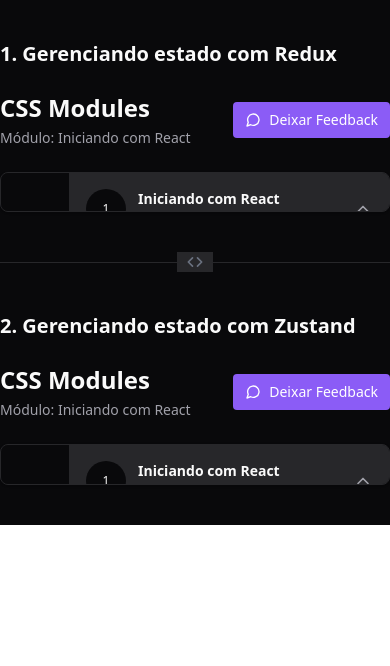
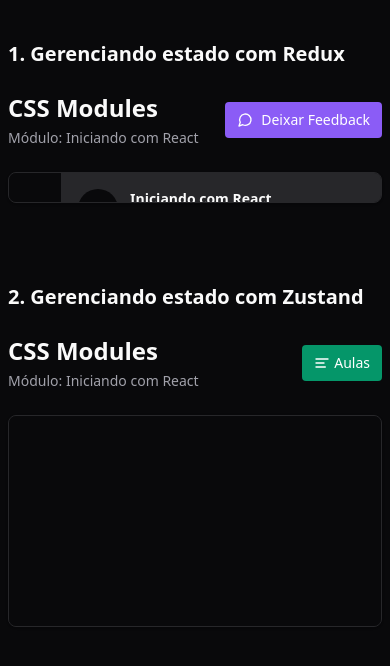
Before and after one commit to wsasouza/redux-zustand-tests, a React (Vite) app: page / in a window 390 px wide. Shown: the top 666 px of the page. Built offline with nearby package versions, Linux system fonts and the light colour scheme; data requests are answered from the project's data file.

Commit message:
Feat: responsividade bloco zustand

```diff
--- a/src/App.tsx
+++ b/src/App.tsx
@@ -3,32 +3,15 @@ import { Provider as ReduxProvider } from 'react-redux'
 import { store } from './store-redux'
 import { PlayerPageWithRedux } from './pages/PlayerRedux'
 import { PlayerPageWithZustand } from './pages/PlayerZustand'
-import { ChevronsLeftRight } from 'lucide-react'
 
 export function App() {
   return (
-    <div className="h-full flex flex-col">
-      <div>
-        <ReduxProvider store={store}>
-          <PlayerPageWithRedux />
-        </ReduxProvider>
-      </div>
-      <div className="relative">
-        <div className="absolute inset-0 flex items-center" aria-hidden="true">
-          <div className="w-full border-t border-zinc-800 z-10" />
-        </div>
-        <div className="relative flex justify-center bg-zinc-950">
-          <span className="bg-zinc-800 px-2 text-zinc-200 z-20">
-            <ChevronsLeftRight
-              className="h-5 w-5 text-gray-500"
-              aria-hidden="true"
-            />
-          </span>
-        </div>
-      </div>
-      <div>
-        <PlayerPageWithZustand />
-      </div>
+    <div className="min-h-screen flex flex-col px-2 bg-zinc-950">
+      <ReduxProvider store={store}>
+        <PlayerPageWithRedux />
+      </ReduxProvider>
+
+      <PlayerPageWithZustand />
     </div>
   )
 }
--- /dev/null
+++ b/src/components/ModulesContainer.tsx
@@ -0,0 +1,94 @@
+import { Fragment } from 'react'
+import { Dialog, Transition } from '@headlessui/react'
+import { X } from 'lucide-react'
+
+import { Course } from '../store-zustand'
+import { Module } from './components-zustand/Module'
+
+interface ModulesContainerProps {
+  tech: string
+  course: Course
+  isOpen: boolean
+  closeSlide: () => void
+}
+
+export function ModulesContainer({
+  tech,
+  course,
+  isOpen,
+  closeSlide,
+}: ModulesContainerProps) {
+  return (
+    <Transition.Root show={isOpen} as={Fragment}>
+      <Dialog as="div" className="z-10" onClose={closeSlide}>
+        <Transition.Child
+          as={Fragment}
+          enter="ease-in-out duration-500"
+          enterFrom="opacity-0"
+          enterTo="opacity-100"
+          leave="ease-in-out duration-500"
+          leaveFrom="opacity-100"
+          leaveTo="opacity-0"
+        >
+          <div className="fixed inset-0 bg-zinc-950 bg-opacity-50 transition-opacity" />
+        </Transition.Child>
+
+        <div className="fixed inset-0 overflow-hidden">
+          <div className="absolute inset-0 overflow-hidden">
+            <div className="pointer-events-none fixed inset-y-0 right-0 flex max-w-full pl-10">
+              <Transition.Child
+                as={Fragment}
+                enter="transform transition ease-in-out duration-500 sm:duration-700"
+                enterFrom="translate-x-full"
+                enterTo="translate-x-0"
+                leave="transform transition ease-in-out duration-500 sm:duration-700"
+                leaveFrom="translate-x-0"
+                leaveTo="translate-x-full"
+              >
+                <Dialog.Panel className="pointer-events-auto w-screen max-w-md">
+                  <div className="flex h-full flex-col overflow-y-scroll bg-zinc-900 py-6">
+                    <div className="mb-8 border-b-2 border-emerald-600 px-0 pb-2 sm:px-0">
+                      <div className="flex items-center justify-between px-4">
+                        <Dialog.Title className="text-xl font-medium leading-6 text-zinc-200 ">
+                          {tech}
+                        </Dialog.Title>
+                        <div className="ml-3 flex h-5 items-center">
+                          <button
+                            type="button"
+                            className="rounded-lg bg-zinc-900 p-1 text-accent hover:bg-zinc-800 group"
+                            onClick={closeSlide}
+                          >
+                            <span className="sr-only">Close panel</span>
+                            <X
+                              className="h-6 w-6 text-zinc-300 group-hover:text-white"
+                              aria-hidden="true"
+                            />
+                          </button>
+                        </div>
+                      </div>
+                    </div>
+                    <div className="relative mt-4 flex-1 ">
+                      <aside className="divide-y-2 divide-zinc-900 overflow-y-scroll border-l border-zinc-800 bg-zinc-900 scrollbar-thin scrollbar-track-zinc-950 scrollbar-thumb-violet-500">
+                        {course &&
+                          course.modules.map((module, index) => {
+                            return (
+                              <Module
+                                key={module.id}
+                                moduleIndex={index}
+                                title={module.title}
+                                amountOfLessons={module.lessons.length}
+                              />
+                            )
+                          })}
+                      </aside>
+                    </div>
+                  </div>
+                </Dialog.Panel>
+              </Transition.Child>
+            </div>
+          </div>
+        </div>
+      </Dialog>
+    </Transition.Root>
+  )
+}
--- a/src/components/SkeletonModule.tsx
+++ /dev/null
@@ -1,46 +0,0 @@
-function Module() {
-  return (
-    <div className="rounded-md p-4 bg-zinc-800 max-w-sm w-full mx-auto">
-      <div className="animate-pulse flex space-x-4">
-        <div className="rounded-full bg-zinc-700 h-10 w-10"></div>
-        <div className="flex-1 space-y-6 py-1">
-          <div className="h-2 bg-zinc-700 rounded"></div>
-          <div className="space-y-3">
-            <div className="h-2 w-1/5 bg-zinc-700 rounded"></div>
-          </div>
-        </div>
-      </div>
-    </div>
-  )
-}
-
-function Lesson() {
-  return (
-    <div className="rounded-md px-4 py-3 max-w-sm w-full mx-auto">
-      <div className="animate-pulse flex space-x-4">
-        <div className="flex-1 space-y-4 py-1">
-          <div className="grid grid-cols-6 gap-4">
-            <div className="h-2 bg-zinc-700 rounded col-span-1"></div>
-            <div className="h-2 bg-zinc-700 rounded col-span-4"></div>
-            <div className="h-2 bg-zinc-700 rounded col-span-1"></div>
-          </div>
-        </div>
-      </div>
-    </div>
-  )
-}
-
-export function SkeletonModule() {
-  return (
-    <>
-      <Module />
-      <Lesson />
-      <Lesson />
-      <Lesson />
-      <Lesson />
-      <Lesson />
-      <Lesson />
-      <Module />
-    </>
-  )
-}
--- a/src/components/components-zustand/Lesson.tsx
+++ b/src/components/components-zustand/Lesson.tsx
@@ -1,4 +1,4 @@
-import { PlayCircle, Video } from 'lucide-react'
+import { FileVideo, Play } from 'lucide-react'
 
 interface LessonProps {
   title: string
@@ -22,9 +22,9 @@ export function Lesson({
       className="flex items-center gap-3 text-sm text-zinc-400 data-[active=true]:text-emerald-500 enabled:hover:text-zinc-100"
     >
       {isCurrent ? (
-        <PlayCircle className="h-4 w-4 text-emerald-500" />
+        <Play className="h-6 w-6 text-emerald-500" />
       ) : (
-        <Video className="h-4 w-4 text-zinc-500" />
+        <FileVideo className="h-6 w-6 text-zinc-500" />
       )}
       <span>{title}</span>
       <span className="ml-auto font-mono text-xs text-zinc-500">
--- a/src/components/components-zustand/Module.tsx
+++ b/src/components/components-zustand/Module.tsx
@@ -14,7 +14,7 @@ export function Module({ moduleIndex, title, amountOfLessons }: ModuleProps) {
   const { currentModuleIndex, currentLessonIndex, play, lessons } = useStore(
     (store) => {
       return {
-        currentModuleIndex: store.currentLessonIndex,
+        currentModuleIndex: store.currentModuleIndex,
         currentLessonIndex: store.currentLessonIndex,
         play: store.play,
         lessons: store.course?.modules[moduleIndex].lessons,
@@ -25,12 +25,12 @@ export function Module({ moduleIndex, title, amountOfLessons }: ModuleProps) {
   return (
     <Collapsible.Root className="group" defaultOpen={moduleIndex === 0}>
       <Collapsible.Trigger className="flex w-full items-center gap-3 bg-zinc-800 p-4">
-        <span className="flex h-10 w-10 items-center justify-center rounded-full bg-zinc-950 text-xs">
+        <span className="flex h-10 w-10 items-center justify-center rounded-full bg-zinc-950 text-white text-xs">
           {moduleIndex + 1}
         </span>
 
         <div className="flex flex-col gap-1 text-left">
-          <strong className="text-sm">{title}</strong>
+          <strong className="text-sm text-zinc-100">{title}</strong>
           <span className="text-xs text-zinc-400">{`${amountOfLessons} aulas`}</span>
         </div>
 
@@ -44,6 +44,7 @@ export function Module({ moduleIndex, title, amountOfLessons }: ModuleProps) {
               const isCurrent =
                 currentModuleIndex === moduleIndex &&
                 currentLessonIndex === lessonIndex
+              console.table(isCurrent)
               return (
                 <Lesson
                   key={lesson.id}
--- a/src/pages/PlayerZustand.tsx
+++ b/src/pages/PlayerZustand.tsx
@@ -1,13 +1,13 @@
-import { useEffect } from 'react'
-import { MessageCircle } from 'lucide-react'
+import { useEffect, useState } from 'react'
+import { AlignLeft } from 'lucide-react'
 
 import { Header } from '../components/components-zustand/Header'
 import { VideoPlayer } from '../components/components-zustand/VideoPlayer'
-import { Module } from '../components/components-zustand/Module'
-import { SkeletonModule } from '../components/SkeletonModule'
 import { useCurrentLesson, useStore } from '../store-zustand'
+import { ModulesContainer } from '../components/ModulesContainer'
 
 export function PlayerPageWithZustand() {
+  const [isOpen, setIsOpen] = useState(false)
   const { course, load, isLoading } = useStore((store) => {
     return {
       course: store.course,
@@ -18,6 +18,14 @@ export function PlayerPageWithZustand() {
 
   const { currentLesson } = useCurrentLesson()
 
+  function closeSlide() {
+    setIsOpen(false)
+  }
+
+  function openSlide() {
+    setIsOpen(true)
+  }
+
   useEffect(() => {
     load()
   }, [load])
@@ -27,6 +35,7 @@ export function PlayerPageWithZustand() {
   }, [currentLesson])
 
   return (
+    <>
       <div className="flex h-full py-10 items-center justify-center bg-zinc-950 text-zinc-50">
         <div className="flex w-[1100px] flex-col gap-6">
           <h1 className="text-xl font-semibold">
@@ -37,37 +46,30 @@ export function PlayerPageWithZustand() {
 
             <button
               type="button"
-            className="flex items-center gap-2 rounded bg-violet-500 px-3 py-2 text-sm font-medium text-white hover:bg-violet-700"
+              className="flex items-center gap-1 rounded bg-emerald-600 px-3 py-2 text-sm font-medium text-white hover:bg-emerald-700 transition-colors duration-300 disabled:bg-zinc-400 cursor-not-allowed"
+              onClick={openSlide}
+              disabled={isLoading}
             >
-            <MessageCircle className="h-4 w-4" />
-            Deixar Feedback
+              <AlignLeft className="h-4 w-4" />
+              Aulas
             </button>
           </div>
-        <main className="relative flex overflow-hidden rounded-lg border border-zinc-800 bg-zinc-900 pr-80 shadow">
+          <main className="relative flex overflow-hidden rounded-lg border border-zinc-800 bg-zinc-900 shadow">
             <div className="flex-1">
               <VideoPlayer />
             </div>
-          <aside className="absolute bottom-0 right-0 top-0 w-80 divide-y-2 divide-zinc-900 overflow-y-scroll border-l border-zinc-800 bg-zinc-900 scrollbar-thin scrollbar-track-zinc-950 scrollbar-thumb-violet-500">
-            {isLoading ? (
-              <SkeletonModule />
-            ) : (
-              <>
-                {course &&
-                  course.modules.map((module, index) => {
-                    return (
-                      <Module
-                        key={module.id}
-                        moduleIndex={index}
-                        title={module.title}
-                        amountOfLessons={module.lessons.length}
-                      />
-                    )
-                  })}
-              </>
-            )}
-          </aside>
           </main>
         </div>
       </div>
+
+      {course && (
+        <ModulesContainer
+          tech="Com Zustand"
+          course={course}
+          isOpen={isOpen}
+          closeSlide={closeSlide}
+        />
+      )}
+    </>
   )
 }
--- a/src/store-zustand/index.ts
+++ b/src/store-zustand/index.ts
@@ -1,7 +1,7 @@
 import { create } from 'zustand'
 import { api } from '../lib/axios'
 
-interface Course {
+export interface Course {
   id: number
   modules: Array<{
     id: number
```
Lines whose indentation alone changed are shown as unchanged.
